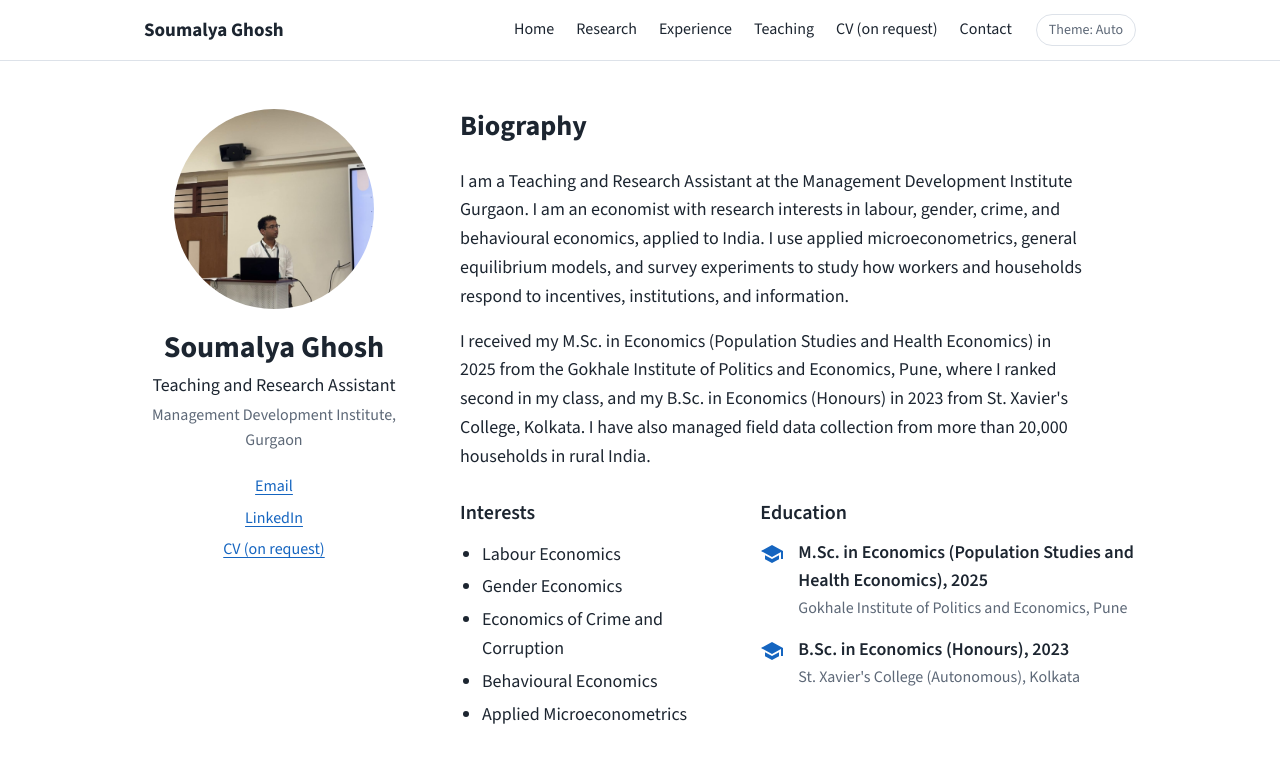
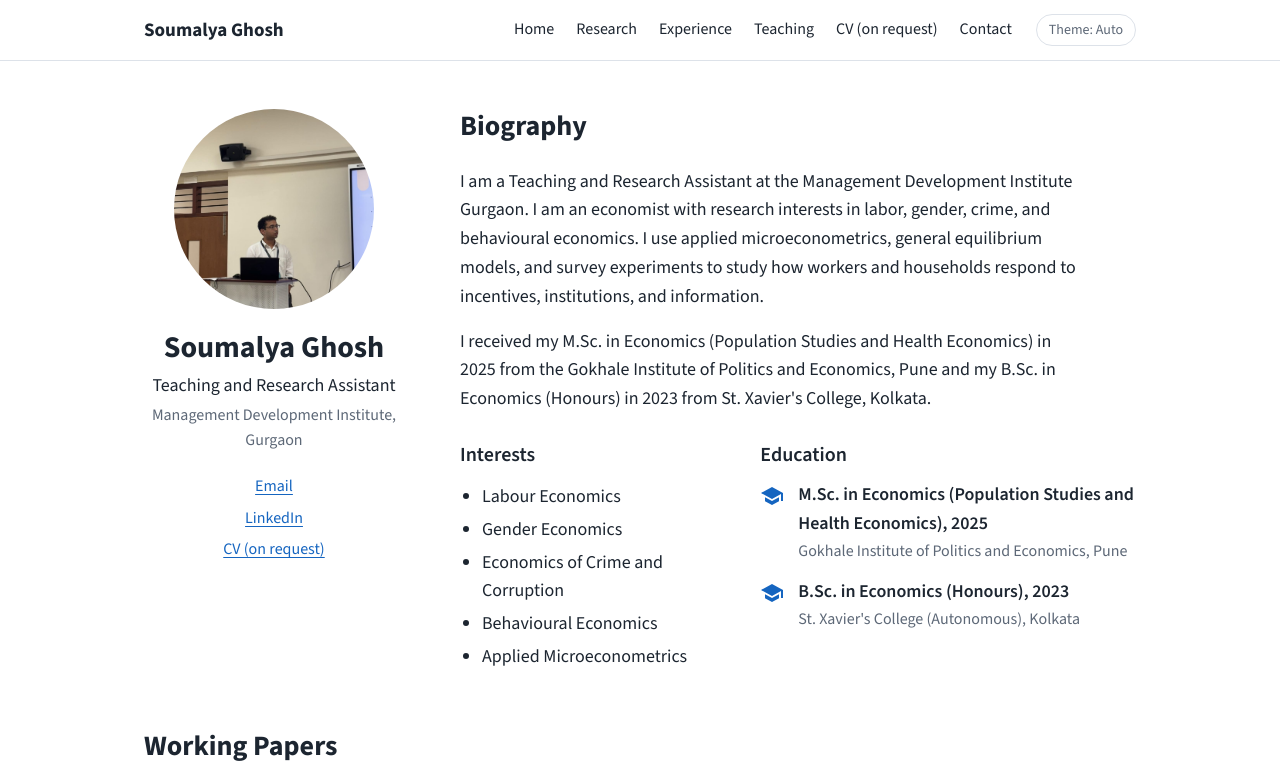
Before and after one commit to soumalya02/soumalya02.github.io, a plain HTML site: page index.html in a window 1280 px wide. Shown: the top 783 px of the page. Drawn offline with nearby package versions, Linux system fonts and the light colour scheme; no server answers.

Commit message:
Update index.html

```diff
--- a/index.html
+++ b/index.html
@@ -200,8 +200,8 @@
 
       <div>
         <h2>Biography</h2>
-        <p>I am a Teaching and Research Assistant at the Management Development Institute Gurgaon. I am an economist with research interests in labour, gender, crime, and behavioural economics, applied to India. I use applied microeconometrics, general equilibrium models, and survey experiments to study how workers and households respond to incentives, institutions, and information.</p>
-        <p>I received my M.Sc. in Economics (Population Studies and Health Economics) in 2025 from the Gokhale Institute of Politics and Economics, Pune, where I ranked second in my class, and my B.Sc. in Economics (Honours) in 2023 from St. Xavier's College, Kolkata. I have also managed field data collection from more than 20,000 households in rural India.</p>
+        <p>I am a Teaching and Research Assistant at the Management Development Institute Gurgaon. I am an economist with research interests in labor, gender, crime, and behavioural economics. I use applied microeconometrics, general equilibrium models, and survey experiments to study how workers and households respond to incentives, institutions, and information.</p>
+        <p>I received my M.Sc. in Economics (Population Studies and Health Economics) in 2025 from the Gokhale Institute of Politics and Economics, Pune and my B.Sc. in Economics (Honours) in 2023 from St. Xavier's College, Kolkata.</p>
 
         <div class="two-col">
           <div>
```
